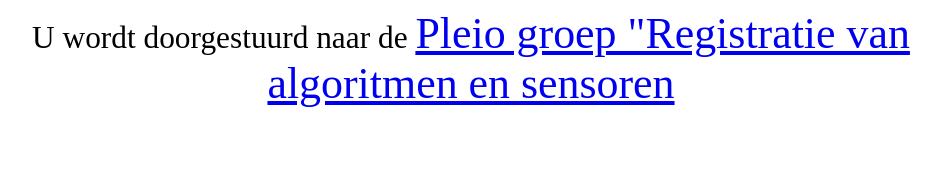
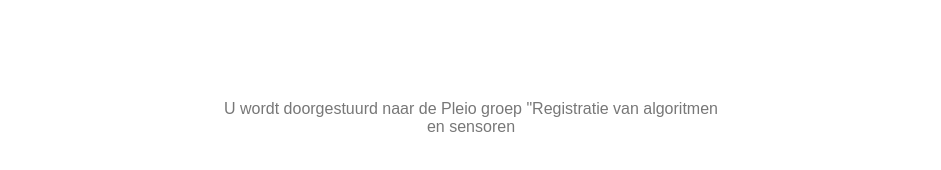
Before and after one commit to Algoritmeregister/pleio-fwd, a plain HTML site: page index.html in a window 1280 px wide. Shown: the whole page, without its empty margins (169-1110 px from the left). Drawn offline with Linux system fonts and the light colour scheme.

Commit message:
Update index.html

```diff
--- a/index.html
+++ b/index.html
@@ -4,12 +4,14 @@
     <meta http-equiv="refresh" content="1; URL=https://kennisnetwerkdata.pleio.nl/groups/view/e724a355-a0e8-41ed-b436-adad74da1913/registratie-van-algoritmen-en-sensoren" />
     <style>
       html, body, a {
-        font-size: 1.4em;
-        font-color: #777;
+        font-size: 1em;
+        color: #777;
+        font-family: Arial;
+        text-decoration: none;
       }
       center {
         max-width: 32em;
-        margin: auto;
+        margin: 100px auto;
       }
     </style>
   </head>
```
